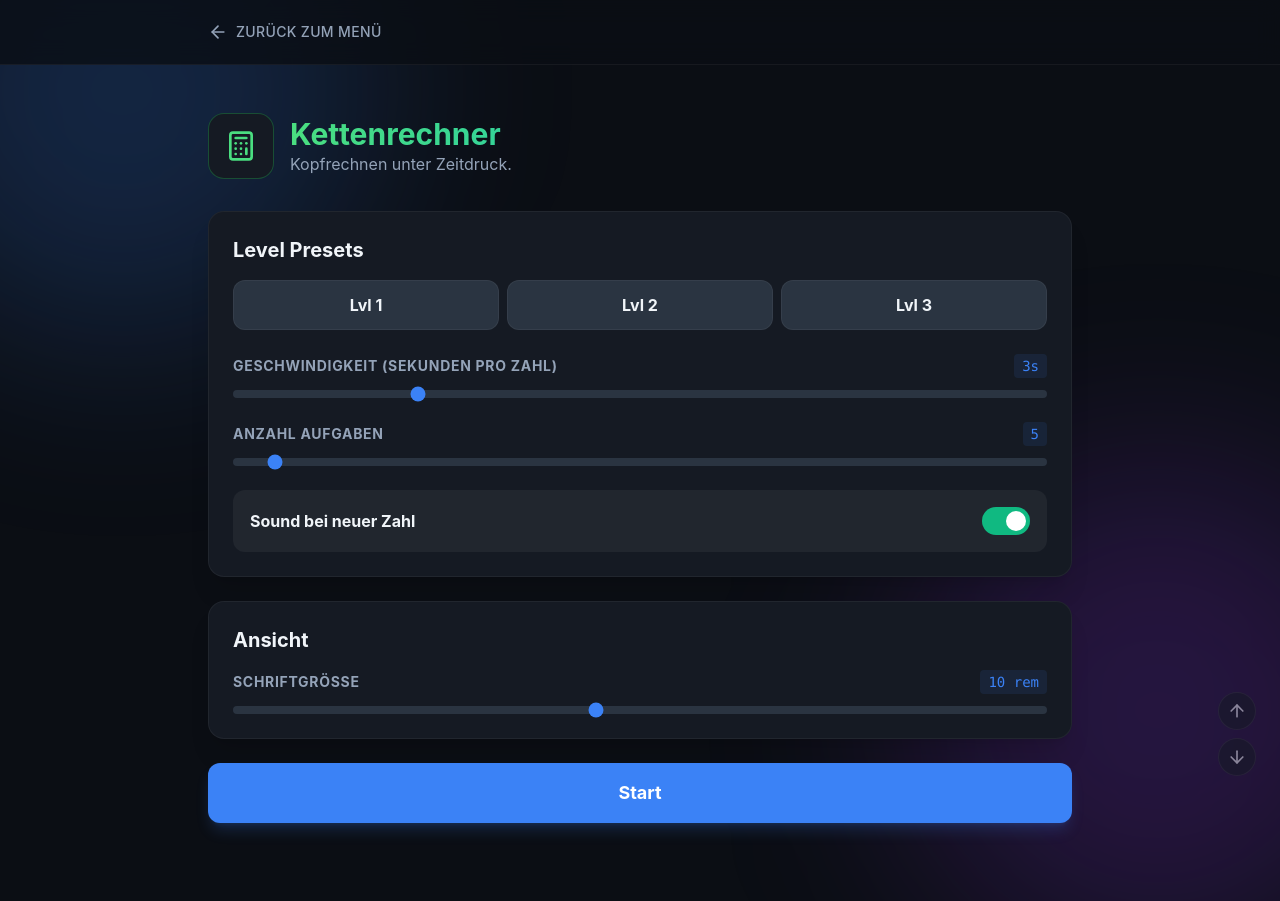
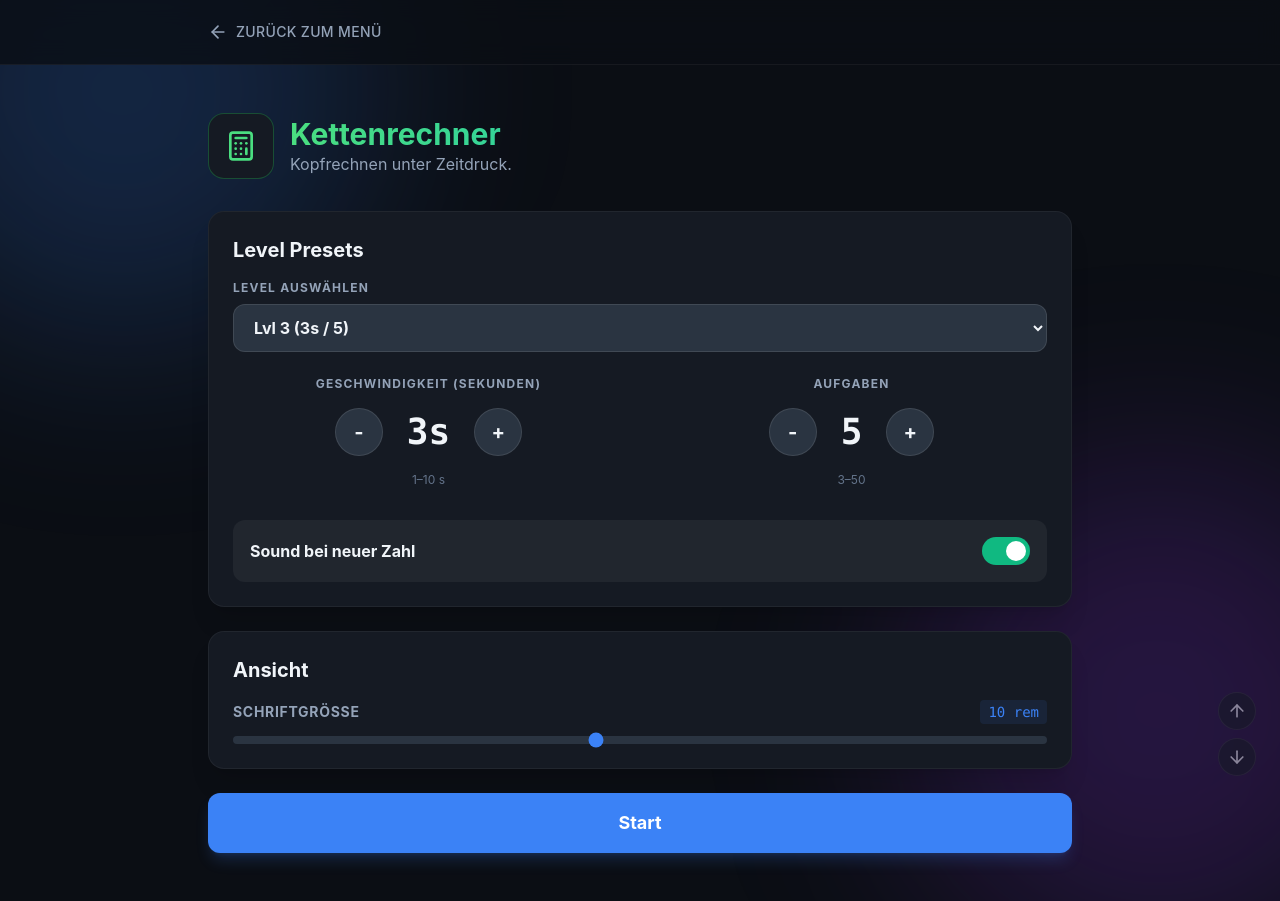
Before and after one commit to Areo-RGB/training-tools-react-v2, a React (Vite) app: page /#/kettenrechner in a window 1280 px wide. Before the commit the page ends 871 px from the top, so only its background shows below. Built offline with nearby package versions, Linux system fonts and the light colour scheme.

Commit message:
Enhance ChainCalculator with level selection dropdown and improved settings controls; adjust Colors component overlay position.

```diff
--- a/features/ChainCalculator.tsx
+++ b/features/ChainCalculator.tsx
@@ -28,6 +28,13 @@ const ChainCalculator: React.FC = () => {
     if (level === 2) setSettings(s => ({ ...s, speed: 5, steps: 10 }));
     if (level === 3) setSettings(s => ({ ...s, speed: 3, steps: 5 }));
   };
+
+  const currentLevel = (() => {
+    if (settings.speed === 5 && settings.steps === 5) return '1';
+    if (settings.speed === 5 && settings.steps === 10) return '2';
+    if (settings.speed === 3 && settings.steps === 5) return '3';
+    return 'custom';
+  })();
 
   const generateOperation = useCallback((currentTotal: number) => {
     const num = Math.floor(Math.random() * 9) + 1; // 1-9
@@ -186,32 +193,76 @@ const ChainCalculator: React.FC = () => {
       <div className="grid gap-6">
         <Card>
           <h2 className="text-xl font-bold mb-4">Level Presets</h2>
-          <div className="flex gap-2 mb-6">
-            {[1, 2, 3].map(l => (
-              <button
-                key={l}
-                onClick={() => applyLevel(l)}
-                className="flex-1 py-3 rounded-xl bg-surfaceHover border border-white/5 hover:bg-white/10 transition-colors font-bold"
-              >
-                Lvl {l}
-              </button>
-            ))}
+          <div className="mb-6">
+            <label className="text-xs font-bold text-textSecondary uppercase tracking-widest block mb-2">
+              Level auswählen
+            </label>
+            <select
+              value={currentLevel}
+              onChange={(e) => {
+                const level = Number(e.target.value);
+                if (!Number.isNaN(level)) applyLevel(level);
+              }}
+              className="w-full bg-surfaceHover border border-white/10 rounded-xl px-4 py-3 font-bold text-textPrimary focus:outline-none focus:border-white/20"
+            >
+              <option value="1">Lvl 1 (5s / 5)</option>
+              <option value="2">Lvl 2 (5s / 10)</option>
+              <option value="3">Lvl 3 (3s / 5)</option>
+              <option value="custom">Custom</option>
+            </select>
           </div>
 
-          <div className="space-y-6">
-            <Slider
-              label="Geschwindigkeit (Sekunden pro Zahl)"
-              value={settings.speed}
-              min={1} max={10} step={0.5}
-              onChange={(v) => setSettings(s => ({...s, speed: v}))}
-              formatValue={(v) => `${v}s`}
-            />
-            <Slider
-              label="Anzahl Aufgaben"
-              value={settings.steps}
-              min={3} max={50}
-              onChange={(v) => setSettings(s => ({...s, steps: v}))}
-            />
+          <div className="grid gap-8">
+            <div className="grid grid-cols-1 sm:grid-cols-2 gap-8">
+              <div className="flex flex-col items-center gap-4">
+                <span className="text-xs font-bold text-textSecondary uppercase tracking-widest">Geschwindigkeit (Sekunden)</span>
+                <div className="flex items-center gap-6">
+                  <button
+                    onClick={() => setSettings(s => ({ ...s, speed: Math.max(1, s.speed - 1) }))}
+                    className="w-12 h-12 rounded-full bg-surfaceHover border border-white/10 text-xl font-bold hover:bg-white/10 transition-colors"
+                    aria-label="Geschwindigkeit verringern"
+                  >
+                    -
+                  </button>
+                  <div className="text-4xl font-bold font-mono tabular-nums text-textPrimary">
+                    {settings.speed}s
+                  </div>
+                  <button
+                    onClick={() => setSettings(s => ({ ...s, speed: Math.min(10, s.speed + 1) }))}
+                    className="w-12 h-12 rounded-full bg-surfaceHover border border-white/10 text-xl font-bold hover:bg-white/10 transition-colors"
+                    aria-label="Geschwindigkeit erhöhen"
+                  >
+                    +
+                  </button>
+                </div>
+                <span className="text-xs text-textTertiary">1–10 s</span>
+              </div>
+
+              <div className="flex flex-col items-center gap-4">
+                <span className="text-xs font-bold text-textSecondary uppercase tracking-widest">Aufgaben</span>
+                <div className="flex items-center gap-6">
+                  <button
+                    onClick={() => setSettings(s => ({ ...s, steps: Math.max(3, s.steps - 1) }))}
+                    className="w-12 h-12 rounded-full bg-surfaceHover border border-white/10 text-xl font-bold hover:bg-white/10 transition-colors"
+                    aria-label="Aufgaben verringern"
+                  >
+                    -
+                  </button>
+                  <div className="text-4xl font-bold font-mono tabular-nums text-textPrimary">
+                    {settings.steps}
+                  </div>
+                  <button
+                    onClick={() => setSettings(s => ({ ...s, steps: Math.min(50, s.steps + 1) }))}
+                    className="w-12 h-12 rounded-full bg-surfaceHover border border-white/10 text-xl font-bold hover:bg-white/10 transition-colors"
+                    aria-label="Aufgaben erhöhen"
+                  >
+                    +
+                  </button>
+                </div>
+                <span className="text-xs text-textTertiary">3–50</span>
+              </div>
+            </div>
+
             <Toggle
               label="Sound bei neuer Zahl"
               checked={settings.playBeep}
--- a/features/Colors.tsx
+++ b/features/Colors.tsx
@@ -110,7 +110,7 @@ const Colors: React.FC = () => {
   if (gameState === GameState.PLAYING) {
     return (
       <FullscreenOverlay onExit={() => setGameState(GameState.CONFIG)} className={`${currentColor.class} transition-colors duration-200`}>
-        <div className="absolute top-6 left-6 text-white/80 font-mono text-xl z-50 mix-blend-difference">
+        <div className="absolute top-20 left-6 text-white/80 font-mono text-xl z-50 mix-blend-difference">
           {settings.soundControlMode ? `${timeLeft}s` : `${step} / ${settings.limitSteps}`}
         </div>
 
```
